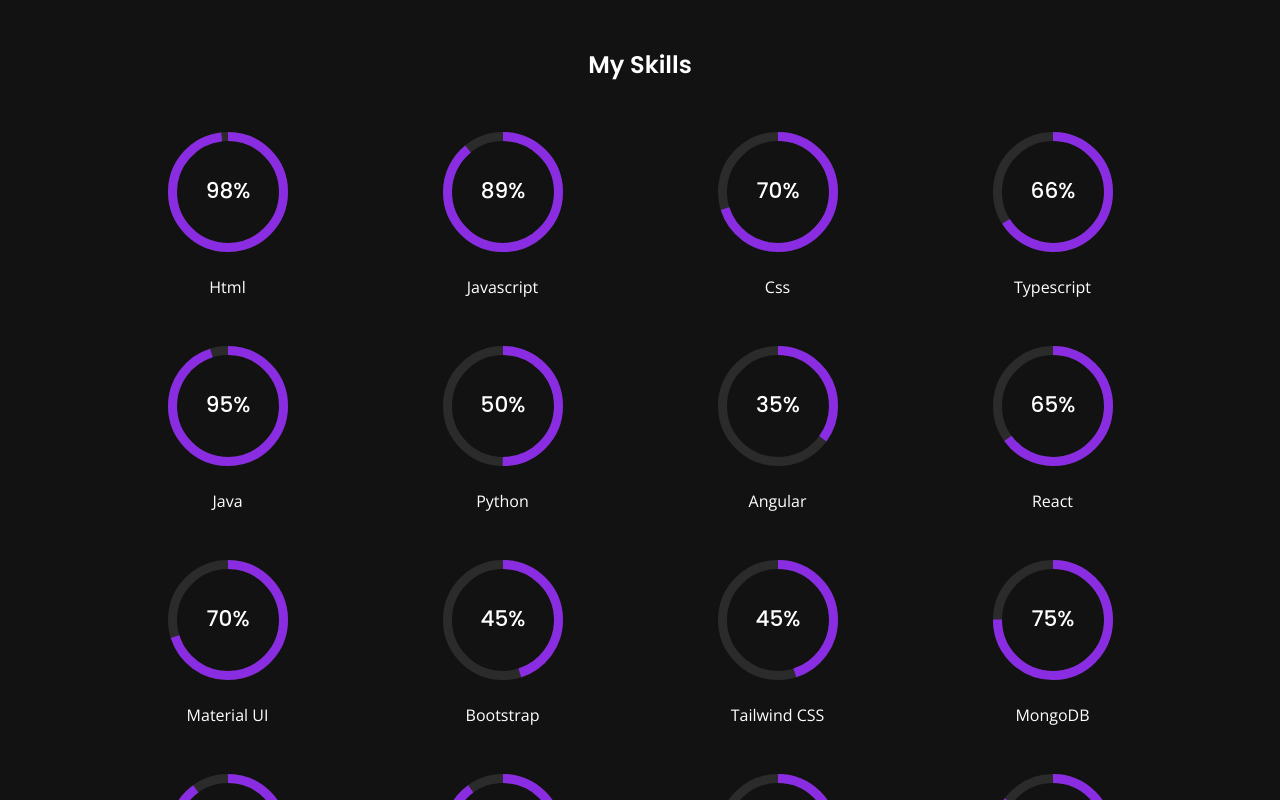
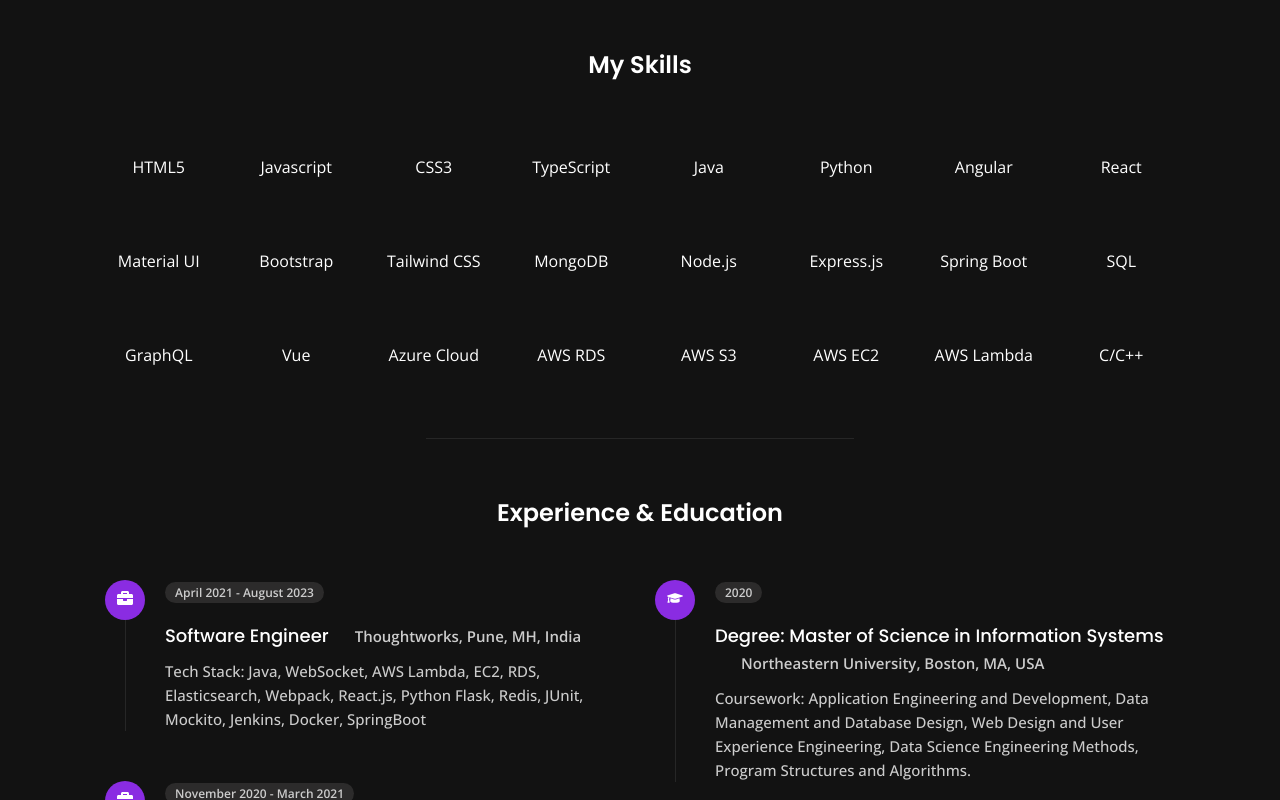
Before and after one commit to sakshiwadaskar/portfolio-website, a React (Vite) app: page /about in a window 1280 px wide. Shown: the part 1140-1940 px from the top of the page. Built offline with nearby package versions, Linux system fonts and the light colour scheme.

Commit message:
removed cv and circles for skills.

```diff
--- a/src/data.jsx
+++ b/src/data.jsx
@@ -78,7 +78,7 @@
     {
         id: 7,
         title: 'Phone : ',
-        description: '+18578004265',
+        description: '+16578672189',
     },
 
     {
@@ -118,22 +118,22 @@
         id: 1,
         category: 'experience',
         icon: <FaBriefcase/>,
-        year: 'April 2022  - August 2023',
-        title: 'Software Engineer-<span>Thoughtworks, Pune, MH, India</span>',
-        desc: 'Tech Stack: Java, WebSocket, AWS Lambda, EC2, RDS, Elasticsearch',
+        year: 'April 2021  - August 2023',
+        title: 'Software Engineer<span>Thoughtworks, Pune, MH, India</span>',
+        desc: 'Tech Stack: Java, WebSocket, AWS Lambda, EC2, RDS, Elasticsearch, Webpack, React.js, Python Flask, Redis, JUnit, Mockito, Jenkins, Docker, SpringBoot',
     },
+
+//     {
+//         id: 2,
+//         category: 'experience',
+//         icon: <FaBriefcase/>,
+//         year: 'April 2021 - April 2022',
+//         title: 'Software Engineer<span>Thoughtworks, Pune, MH, India </span>',
+//         desc: 'Tech Stack: Webpack, React.js, Python Flask, Redis, JUnit, Mockito, Jenkins, Docker, Angular.js',
+//     },
 
     {
         id: 2,
-        category: 'experience',
-        icon: <FaBriefcase/>,
-        year: 'April 2021 - April 2022',
-        title: 'Software Engineer-<span>Thoughtworks, Pune, MH, India </span>',
-        desc: 'Tech Stack: Webpack, React.js, Python Flask, Redis, JUnit, Mockito, Jenkins, Docker, Angular.js',
-    },
-
-    {
-        id: 3,
         category: 'experience',
         icon: <FaBriefcase/>,
         year: 'November 2020 - March 2021',
@@ -163,7 +163,7 @@
 export const skills = [
     {
         id: 1,
-        title: 'Html',
+        title: 'HTML5',
         percentage: '98',
     },
 
@@ -175,13 +175,13 @@
 
     {
         id: 3,
-        title: 'Css',
+        title: 'CSS3',
         percentage: '70',
     },
 
     {
         id: 4,
-        title: 'Typescript',
+        title: 'TypeScript',
         percentage: '66',
     },
 
@@ -250,6 +250,47 @@
         title: 'SQL',
         percentage: '85',
     },
+    {
+        id: 14,
+        title: 'GraphQL',
+        percentage: '65',
+    },
+    {
+        id: 15,
+        title: 'Vue',
+        percentage: '65',
+    },
+    {
+        id: 16,
+        title: 'Azure Cloud',
+        percentage: '65',
+    },
+    {
+        id: 17,
+        title: 'AWS RDS',
+        percentage: '65',
+    },
+    {
+        id: 18,
+        title: 'AWS S3',
+        percentage: '65',
+    },
+    {
+        id: 19,
+        title: 'AWS EC2',
+        percentage: '65',
+    },
+    {
+        id: 20,
+        title: 'AWS Lambda',
+        percentage: '65',
+    },
+    {
+        id: 21,
+        title: 'C/C++',
+        percentage: '65',
+    },
+
 ];
 
 export const portfolio = [
@@ -276,8 +317,8 @@
             {
                 icon: <FiExternalLink/>,
                 title: 'Preview : ',
-                desc: 'https://eco-engage-web-application.vercel.app',
-                link: 'https://eco-engage-web-application.vercel.app',
+                desc: 'https://ecoengage.netlify.app',
+                link: 'https://ecoengage.netlify.app',
             },
         ],
     },
--- a/src/pages/about/About.jsx
+++ b/src/pages/about/About.jsx
@@ -3,8 +3,8 @@
 import Stats from "../../components/Stats.jsx";
 import Skills from "../../components/Skills.jsx"
 import ResumeItem from "../../components/ResumeItem.jsx"
-import {FaDownload} from "react-icons/fa";
-import CV from "../../assets/SakshiWadaskar.pdf"
+// import {FaDownload} from "react-icons/fa";
+// import CV from "../../assets/SakshiWadaskar.pdf"
 import "./about.css"
 import {resume} from "../../data.jsx";
 
@@ -36,6 +36,9 @@
 
                 <div className={"separator"}></div>
 
+            </section>
+
+                            <section>
                                                 <h3 className={"section__subtitle subtitle__center"}>
                                                     Stats
                                                 </h3>
--- a/src/pages/about/about.css
+++ b/src/pages/about/about.css
@@ -10,6 +10,7 @@
 
 .info__list {
     display: block;
+    grid-template-columns: repeat(5, 1fr);
     line-height: 2.4;
     align-items: center;
     flex-wrap: wrap; /* Allow items to wrap to the next row */
@@ -76,14 +77,14 @@
 }
 
 .skills__container {
-    grid-template-columns: repeat(4, 1fr);
+    grid-template-columns: repeat(8, 1fr);
     justify-items: center;
     row-gap: 48px;
 }
 
 .progress__circle {
-    width: 120px;
-    height: 120px;
+    width: 0px;
+    height: 0px;
 }
 
 .CircularProgressbar-path {
```
Also changed, not shown: 1 other file (tests, documents, lock files or other folders). Lines whose indentation alone changed are shown as unchanged.
